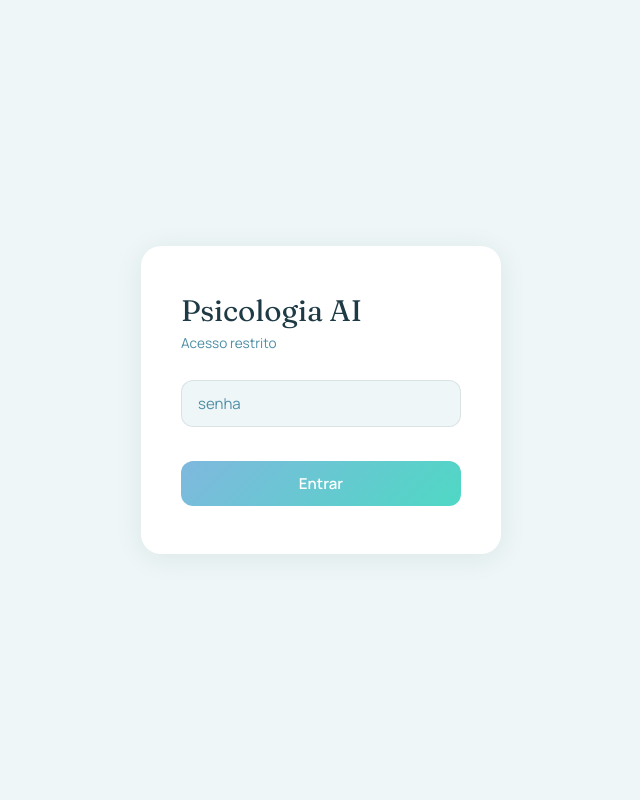
After one commit to eliah-shammah-projects/-psych-ai-chat, a Flask app: page /login in a window 1280 px wide. The commit adds this page. Shown: the whole page, without its empty margins (319-959 px from the left). Run offline with Flask 3, Linux system fonts and the light colour scheme.

Commit message:
feat: implement full backend, auth, frontend design and illustration
- Backend: claude_service, chat routes, auth blueprint with password login
- python-dotenv: load_dotenv() reads .env automatically
- Password protection via session guard (APP_PASSWORD env var)
- Frontend: hero illustration with blue-green CSS filter, SVG persona icons
- personas.json: formal descricao_curta and temperature per persona
- routes/chat.py: include bibliografia field in GET /personas response

Co-Authored-By: Claude Sonnet 4.6 <noreply@anthropic.com>

```diff
--- a/app.py
+++ b/app.py
@@ -1,14 +1,30 @@
 import os
 
-from flask import Flask, render_template
+from dotenv import load_dotenv
+from flask import Flask, jsonify, redirect, render_template, request, session, url_for
 
+load_dotenv()
+
+from routes.auth import bp as auth_bp
 from routes.chat import bp as chat_bp
 
 
 def create_app() -> Flask:
     app = Flask(__name__, template_folder="frontend/templates", static_folder="frontend/static")
     app.secret_key = os.environ["FLASK_SECRET_KEY"]
+    app.register_blueprint(auth_bp)
     app.register_blueprint(chat_bp)
+
+    @app.before_request
+    def require_auth():
+        public = ("/login", "/static")
+        if session.get("authenticated"):
+            return
+        if any(request.path.startswith(p) for p in public):
+            return
+        if request.is_json:
+            return jsonify({"error": "não autenticado"}), 401
+        return redirect(url_for("auth.login"))
 
     @app.route("/")
     def index():
--- a/frontend/static/style.css
+++ b/frontend/static/style.css
@@ -5,7 +5,7 @@
   --aqua:      #4FD8C4;
   --ink:       #1E3A45;
   --card:      #FFFFFF;
-  --muted:     #5F7D85;
+  --muted:     #4E8EA4;
   --gradient:  linear-gradient(135deg, var(--sky), var(--aqua));
   --font-display: 'Fraunces', Georgia, serif;
   --font-body:    'Manrope', system-ui, sans-serif;
--- /dev/null
+++ b/frontend/templates/login.html
@@ -0,0 +1,130 @@
+<!DOCTYPE html>
+<html lang="pt-BR">
+<head>
+  <meta charset="UTF-8">
+  <meta name="viewport" content="width=device-width, initial-scale=1.0">
+  <title>Psicologia AI</title>
+  <link rel="preconnect" href="https://fonts.googleapis.com">
+  <link rel="preconnect" href="https://fonts.gstatic.com" crossorigin>
+  <link href="https://fonts.googleapis.com/css2?family=Fraunces:opsz,wght@9..144,400&family=Manrope:wght@400;500;600&display=swap" rel="stylesheet">
+  <link rel="stylesheet" href="/static/style.css">
+  <style>
+    .login-wrap {
+      min-height: 100vh;
+      display: flex;
+      align-items: center;
+      justify-content: center;
+      padding: 24px;
+    }
+
+    .login-card {
+      background: var(--card);
+      border-radius: 20px;
+      padding: 48px 40px;
+      width: 100%;
+      max-width: 360px;
+      box-shadow: 0 4px 28px rgba(30, 58, 69, 0.08);
+      display: flex;
+      flex-direction: column;
+      gap: 28px;
+    }
+
+    .login-heading { display: flex; flex-direction: column; gap: 6px; }
+
+    .login-title {
+      font-family: var(--font-display);
+      font-size: 1.85rem;
+      font-weight: 400;
+      color: var(--ink);
+      line-height: 1.15;
+    }
+
+    .login-sub {
+      font-size: 0.85rem;
+      color: var(--muted);
+    }
+
+    .login-form { display: flex; flex-direction: column; gap: 10px; }
+
+    .login-input {
+      width: 100%;
+      font-family: var(--font-body);
+      font-size: 0.94rem;
+      color: var(--ink);
+      padding: 12px 16px;
+      border-radius: 12px;
+      background: var(--bg-base);
+      border: 1.5px solid rgba(30, 58, 69, 0.1);
+      outline: none;
+      transition: border-color 0.2s ease;
+    }
+
+    .login-input:focus { border-color: var(--aqua); }
+    .login-input::placeholder { color: var(--muted); }
+
+    .login-error {
+      font-size: 0.8rem;
+      color: #d95f5f;
+      min-height: 1.1em;
+    }
+
+    .login-btn {
+      width: 100%;
+      padding: 12px;
+      border-radius: 12px;
+      background: var(--gradient);
+      color: white;
+      font-family: var(--font-body);
+      font-size: 0.94rem;
+      font-weight: 600;
+      border: none;
+      cursor: pointer;
+      transition: opacity 0.2s ease;
+    }
+
+    .login-btn:hover { opacity: 0.88; }
+    .login-btn:focus-visible { outline: 3px solid var(--sky); outline-offset: 3px; }
+  </style>
+</head>
+<body>
+  <div class="login-wrap">
+    <div class="login-card">
+      <div class="login-heading">
+        <h1 class="login-title">Psicologia AI</h1>
+        <p class="login-sub">Acesso restrito</p>
+      </div>
+      <form class="login-form" id="login-form" novalidate>
+        <input class="login-input" type="password" id="pwd"
+               placeholder="senha" autocomplete="current-password" required>
+        <p class="login-error" id="login-error" aria-live="polite"></p>
+        <button class="login-btn" type="submit">Entrar</button>
+      </form>
+    </div>
+  </div>
+
+  <script>
+    document.getElementById('login-form').addEventListener('submit', async e => {
+      e.preventDefault();
+      const pwd      = document.getElementById('pwd');
+      const errorEl  = document.getElementById('login-error');
+      errorEl.textContent = '';
+
+      try {
+        const res = await fetch('/login', {
+          method: 'POST',
+          headers: { 'Content-Type': 'application/json' },
+          body: JSON.stringify({ password: pwd.value }),
+        });
+        if (res.ok) {
+          window.location.href = '/';
+        } else {
+          errorEl.textContent = 'Senha incorreta';
+          pwd.select();
+        }
+      } catch {
+        errorEl.textContent = 'Erro de conexão';
+      }
+    });
+  </script>
+</body>
+</html>
--- /dev/null
+++ b/routes/auth.py
@@ -0,0 +1,16 @@
+import os
+
+from flask import Blueprint, jsonify, render_template, request, session
+
+bp = Blueprint("auth", __name__)
+
+
+@bp.route("/login", methods=["GET", "POST"])
+def login():
+    if request.method == "POST":
+        body = request.get_json(silent=True) or {}
+        if body.get("password") == os.environ["APP_PASSWORD"]:
+            session["authenticated"] = True
+            return jsonify({"ok": True})
+        return jsonify({"error": "Senha incorreta"}), 401
+    return render_template("login.html")
--- a/routes/chat.py
+++ b/routes/chat.py
@@ -15,6 +15,7 @@ def get_personas():
             "categoria": p["categoria"],
             "descricao_curta": p["descricao_curta"],
             "abertura": p["abertura"],
+            "bibliografia": p["bibliografia"],
         }
         for p in personas
     ])
```
Also changed, not shown: other parts of frontend/static/style.css (+25 -4 lines), frontend/templates/index.html (+5 -8 lines), personas.json (+7 -7 lines), frontend/static/illustration.jpg (added).
